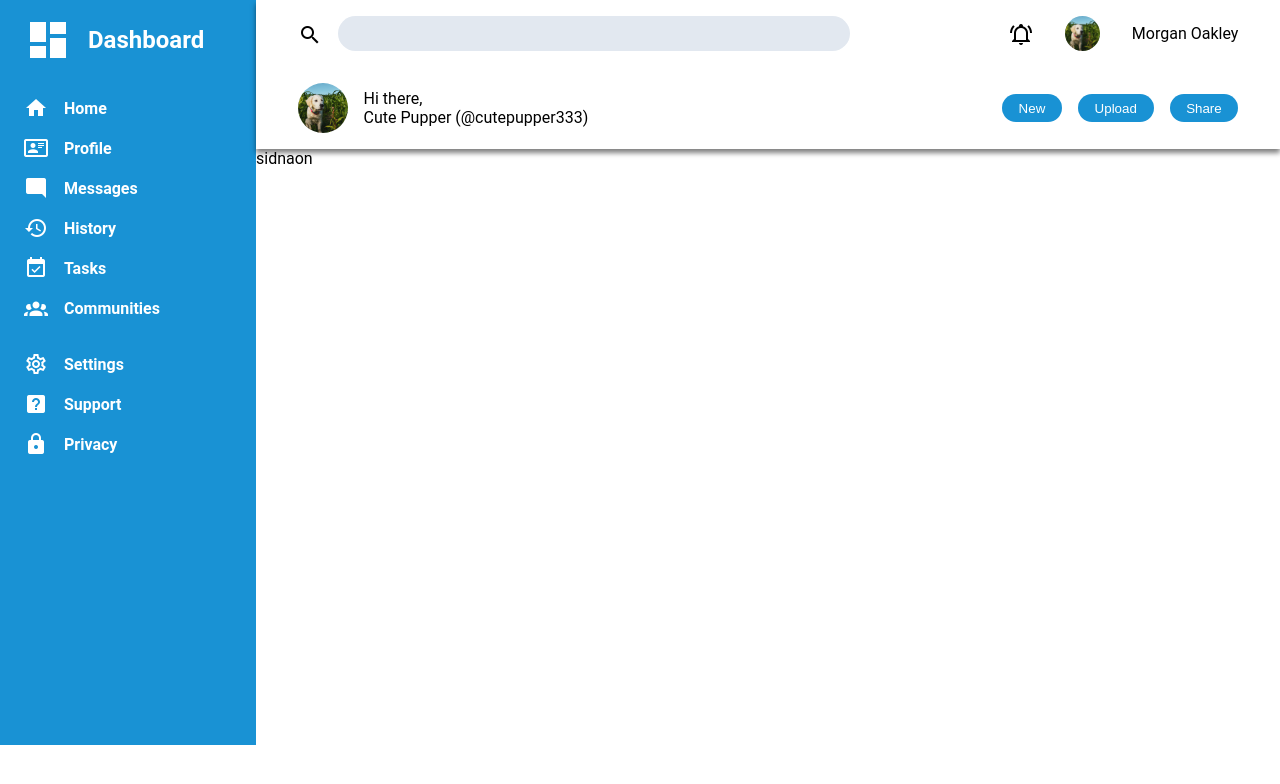
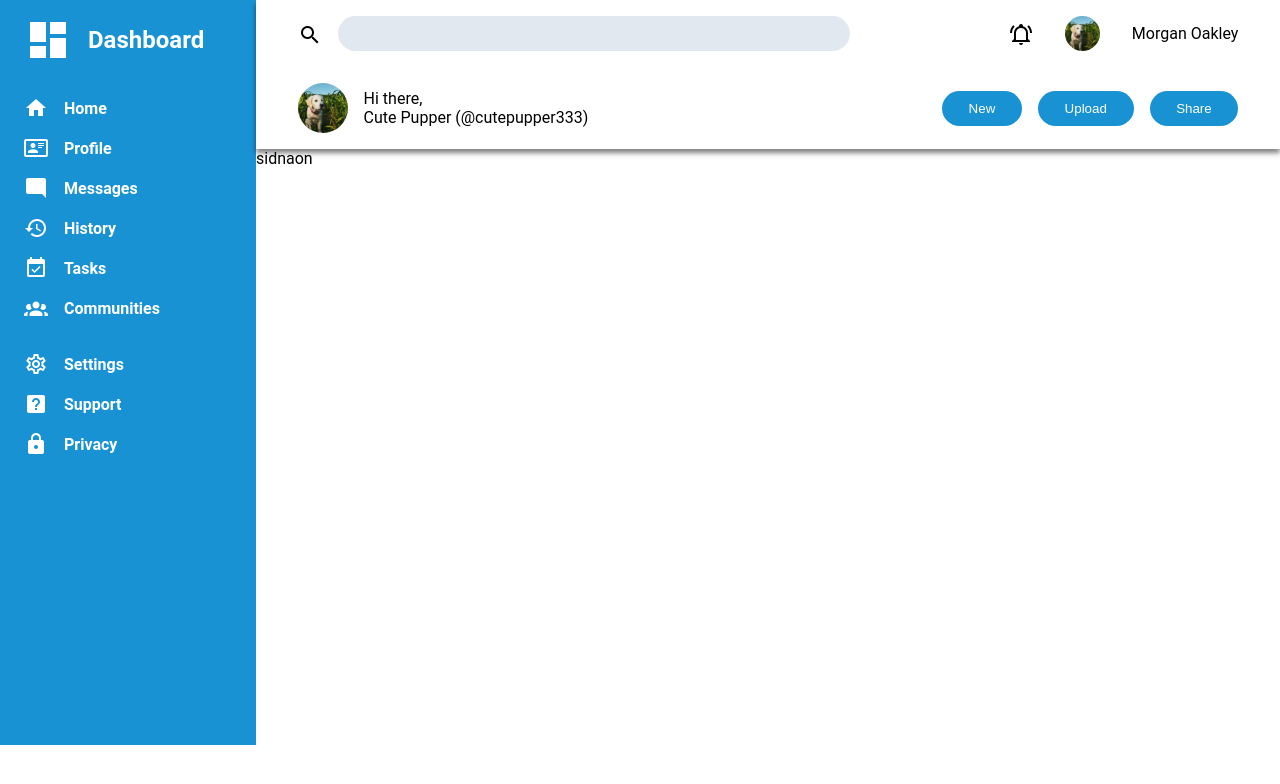
Before and after one commit to th3grimreaper/admin-dashboard, a plain HTML site: page index.html in a window 1280 px wide. Drawn offline with Linux system fonts and the light colour scheme.

Commit message:
fix button padding on large screen

```diff
--- a/styles/style.css
+++ b/styles/style.css
@@ -183,4 +183,8 @@ body {
     align-items: center;
     gap: 1em;
   }
+
+  .btn-cont button {
+    padding: 0.75em 2em;
+  }
 }
```
